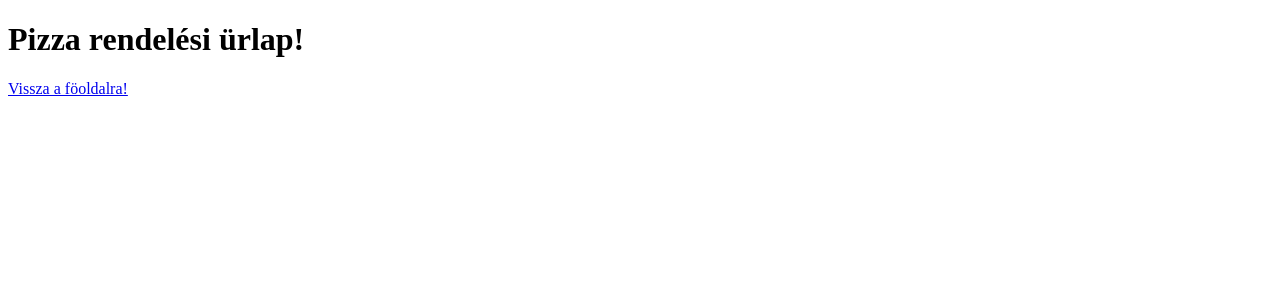
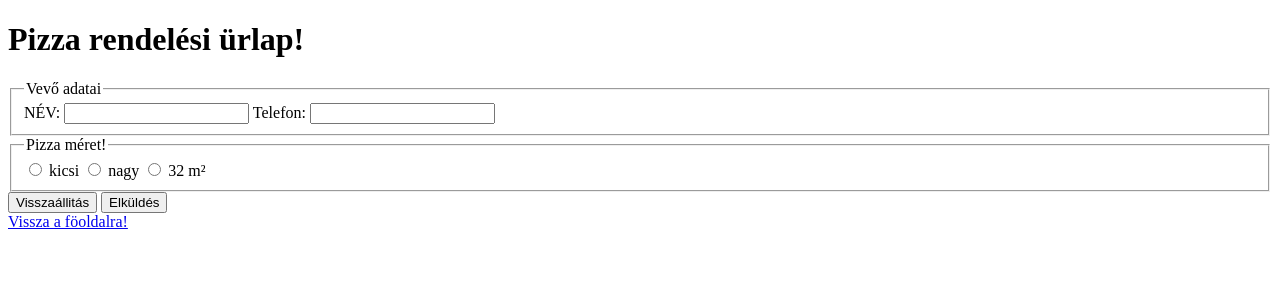
Before and after one commit to ForgacsAlex012/Forgacs_Alex_pizzarendeles, a Flask app: page /pizza-order in a window 1280 px wide. Shown: the top 300 px of the page. Run offline with Flask 3, Linux system fonts and the light colour scheme.

Commit message:
formpizza

```diff
--- a/app.py
+++ b/app.py
@@ -10,6 +10,16 @@ def index():
 
 @app.route('/pizza-order', methods=["GET"])
 def pizza_order():
+    if request.method =="POST":
+        _name = request.form.get("name")
+        _phone = request.form.get("phone")
+        _size = request.form.get("size")
+        order ={
+            "name": _name,
+            "phone": _phone,
+            "size": _size}
+        orders.append(order)
+        print(orders)
     return render_template('pizza_order.html')
 
 if __name__ == "__main__":
--- a/templates/pizza_order.html
+++ b/templates/pizza_order.html
@@ -1,5 +1,5 @@
 <!DOCTYPE html>
-<html lang="en">
+<html lang="hu">
 <head>
     <meta charset="UTF-8">
     <meta name="viewport" content="width=device-width, initial-scale=1.0">
@@ -8,6 +8,25 @@
 <body>
     <h1>Pizza rendelési ürlap!</h1>
 
+    <form method="post">
+        <fieldset>
+            <legend>Vevő adatai</legend>
+            NÉV: <input type="text" name ="name" required>
+            Telefon: <input type="tel" name ="phone" required><br>
+        </fieldset>
+
+
+        <fieldset>
+            <legend>Pizza méret!</legend>
+            <input type="radio" name ="size" value="kicsi" required> kicsi
+            <input type="radio" name ="size" value="nagy" > nagy
+            <input type="radio" name ="size" value="32 m²" > 32 m²
+        </fieldset>
+
+        <button type="reset">Visszaállitás</button>
+        <button type="submit">Elküldés</button>
+     </form>
+
     <a href="/">Vissza a föoldalra!</a>
 </body>
 </html>
```
